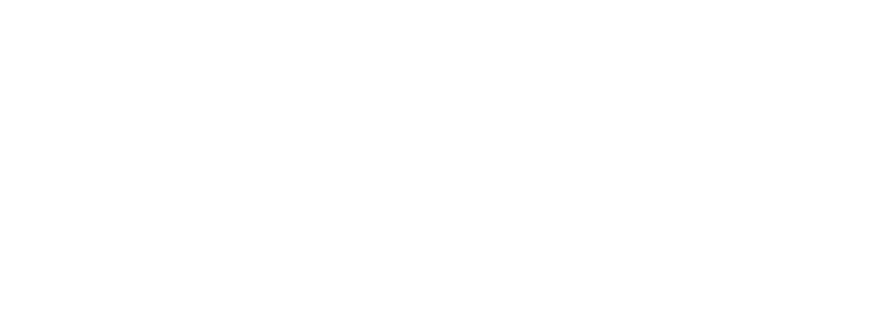
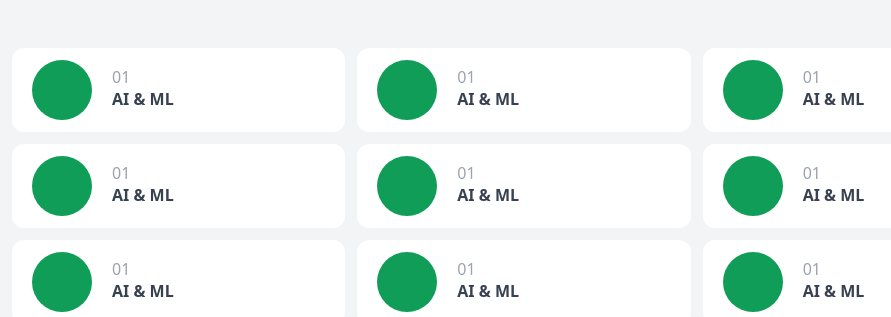
Before and after one commit to developer-student-club-thapar/Society-Website, a React (Vite) app in the folder frontend/: page / in a window 1280 px wide. Shown: the part 2480-2797 px from the top of the page, without its empty margins (116-1007 px from the left). Built offline with nearby package versions, Linux system fonts and the light colour scheme.

Commit message:
departments section added

```diff
--- a/frontend/src/components/HomeComponents/Departments.jsx
+++ b/frontend/src/components/HomeComponents/Departments.jsx
@@ -1,8 +1,82 @@
 import React from 'react'
+import im from '../../assets/About_Image.png'
+
 
 const Departments = () => {
   return (
-    <div>Departments</div>
+    <div className='flex w-full flex-col justify-center items-center text-left bg-gray-100 py-20'>
+        <div className="w-[80%] flex flex-col">
+        <button className='px-10 py-2 w-fit bg-gdsc-green text-white rounded-3xl cursor-default projectsAnim'>Departments</button>
+        <h1 className='text-6xl font-semibold mt-6 projectsAnim flex'>Departments</h1>
+        <p className=' text-gray-500 mt-3 mb-10 projectsAnim  text-[15px]'> Welcome to the Google Developer Student Club (GDSC) at Thapar University – a community where innovation meets opportunity. We are a student-led organization committed to fostering a vibrant tech ecosystem on campus. Our mission is to bridge the gap between theoretical knowledge and real-world application, empowering students to develop and refine their technical skills.</p>
+
+            <div className="grid grid-cols-3 gap-3">
+                <div className="flex bg-white px-5 py-3 rounded-xl items-center gap-5">
+                    <img src={im} alt="" className='w-[30px] bg-gdsc-green rounded-full p-[30px]' />
+                    <div className="flex flex-col text-start">
+                        <h1 className=' text-start text-gray-400'>01</h1>
+                        <h2 className='text-gray-700 font-semibold'>AI & ML</h2>
+                    </div>
+                </div>
+                <div className="flex bg-white px-5 py-3 rounded-xl items-center gap-5">
+                    <img src={im} alt="" className='w-[30px] bg-gdsc-green rounded-full p-[30px]' />
+                    <div className="flex flex-col text-start">
+                        <h1 className=' text-start text-gray-400'>01</h1>
+                        <h2 className='text-gray-700 font-semibold'>AI & ML</h2>
+                    </div>
+                </div>
+                <div className="flex bg-white px-5 py-3 rounded-xl items-center gap-5">
+                    <img src={im} alt="" className='w-[30px] bg-gdsc-green rounded-full p-[30px]' />
+                    <div className="flex flex-col text-start">
+                        <h1 className=' text-start text-gray-400'>01</h1>
+                        <h2 className='text-gray-700 font-semibold'>AI & ML</h2>
+                    </div>
+                </div>
+                <div className="flex bg-white px-5 py-3 rounded-xl items-center gap-5">
+                    <img src={im} alt="" className='w-[30px] bg-gdsc-green rounded-full p-[30px]' />
+                    <div className="flex flex-col text-start">
+                        <h1 className=' text-start text-gray-400'>01</h1>
+                        <h2 className='text-gray-700 font-semibold'>AI & ML</h2>
+                    </div>
+                </div>
+                <div className="flex bg-white px-5 py-3 rounded-xl items-center gap-5">
+                    <img src={im} alt="" className='w-[30px] bg-gdsc-green rounded-full p-[30px]' />
+                    <div className="flex flex-col text-start">
+                        <h1 className=' text-start text-gray-400'>01</h1>
+                        <h2 className='text-gray-700 font-semibold'>AI & ML</h2>
+                    </div>
+                </div>
+                <div className="flex bg-white px-5 py-3 rounded-xl items-center gap-5">
+                    <img src={im} alt="" className='w-[30px] bg-gdsc-green rounded-full p-[30px]' />
+                    <div className="flex flex-col text-start">
+                        <h1 className=' text-start text-gray-400'>01</h1>
+                        <h2 className='text-gray-700 font-semibold'>AI & ML</h2>
+                    </div>
+                </div>
+                <div className="flex bg-white px-5 py-3 rounded-xl items-center gap-5">
+                    <img src={im} alt="" className='w-[30px] bg-gdsc-green rounded-full p-[30px]' />
+                    <div className="flex flex-col text-start">
+                        <h1 className=' text-start text-gray-400'>01</h1>
+                        <h2 className='text-gray-700 font-semibold'>AI & ML</h2>
+                    </div>
+                </div>
+                <div className="flex bg-white px-5 py-3 rounded-xl items-center gap-5">
+                    <img src={im} alt="" className='w-[30px] bg-gdsc-green rounded-full p-[30px]' />
+                    <div className="flex flex-col text-start">
+                        <h1 className=' text-start text-gray-400'>01</h1>
+                        <h2 className='text-gray-700 font-semibold'>AI & ML</h2>
+                    </div>
+                </div>
+                <div className="flex bg-white px-5 py-3 rounded-xl items-center gap-5">
+                    <img src={im} alt="" className='w-[30px] bg-gdsc-green rounded-full p-[30px]' />
+                    <div className="flex flex-col text-start">
+                        <h1 className=' text-start text-gray-400'>01</h1>
+                        <h2 className='text-gray-700 font-semibold'>AI & ML</h2>
+                    </div>
+                </div>
+            </div>
+        </div>
+    </div>
   )
 }
 
--- a/frontend/src/components/HomeComponents/HeroSection.jsx
+++ b/frontend/src/components/HomeComponents/HeroSection.jsx
@@ -11,7 +11,7 @@ const HeroSection = () => {
         <img src={heroImage} alt="hero" className=' absolute -z-20 heroimg' />
 
         <div className=" w-[80%] justify-center items-center flex flex-col">
-            <h2 className='text-gray-600 font-semibold mb-4 mt-8'>Google Developer Students Club Thapar University</h2>
+            <h2 className='text-gray-600 font-light mb-4 mt-8'>Google Developer Students Club Thapar University</h2>
             <h1 className='text-8xl text-center font-bold text-gray-900'>Empower Your Future With Innovation</h1>
             <button className='bg-black px-16 py-3 rounded-3xl mt-10 text-white hover:bg-white  hover:text-black transition-all hover:border-2 hover:border-black'>Learn More</button>
        </div>
--- a/frontend/src/pages/Home.jsx
+++ b/frontend/src/pages/Home.jsx
@@ -4,6 +4,7 @@ import AboutUs from '../components/HomeComponents/AboutUs'
 import OurProjects from '../components/HomeComponents/OurProjects'
 import OurTeam from '../components/HomeComponents/OurTeam'
 import Form from '../components/HomeComponents/Form'
+import Departments from '../components/HomeComponents/Departments'
 
 
 const Home = () => {
@@ -18,7 +19,10 @@ const Home = () => {
         <div className=" mt-20 h-[80vh]">
             <OurProjects/>
         </div>
-        <div className=" mt-40 h-[90vh]">
+        <div className=" mt-10 h-[100vh]">
+            <Departments />
+        </div>
+        <div className="mt-10 h-[90vh]">
             <OurTeam/>
         </div>
         <div className=" mt-40 h-[100vh]">
--- a/frontend/tailwind.config.js
+++ b/frontend/tailwind.config.js
@@ -6,7 +6,7 @@ export default {
       colors: {
         "gdsc-blue": "#4884ed",
         "gdsc-red": "#db3236",
-        "gdsc-green": "#3dba54",
+        "gdsc-green": "#0F9D58",
         "gdsc-yellow": "#f4c20c",
       },
       keyframes: {
```
